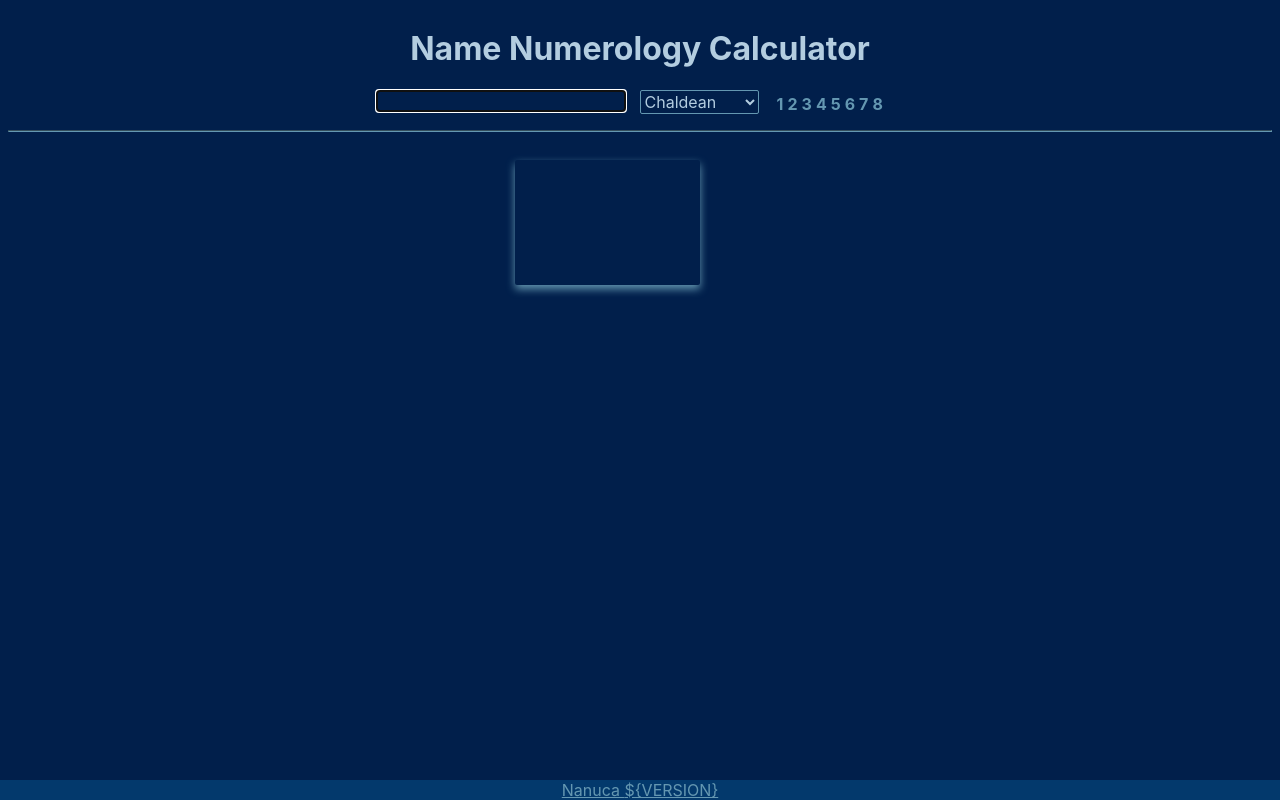
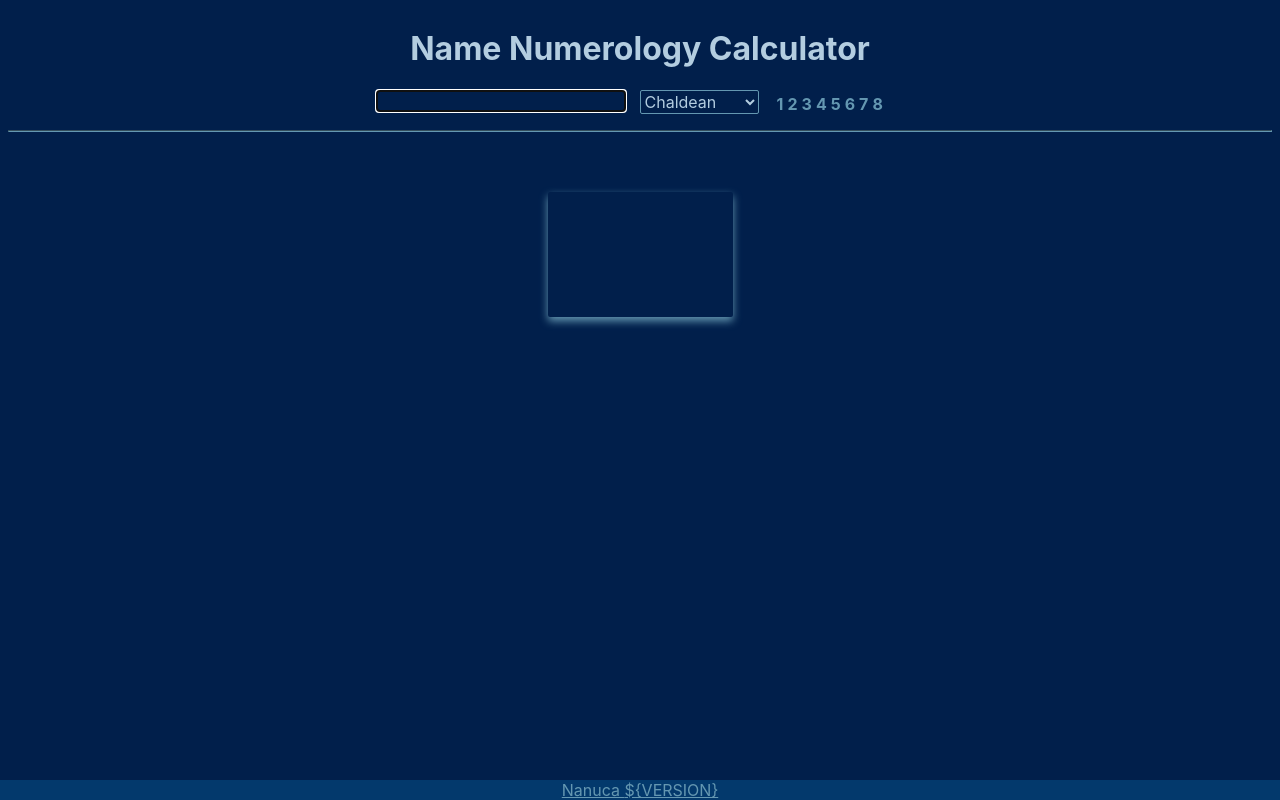
Before and after one commit to jzillmann/namenum, a Svelte app: page / in a window 1280 px wide. Built offline with nearby package versions, Linux system fonts and the light colour scheme.

Commit message:
Move Pin Button on top of result

```diff
--- a/src/App.svelte
+++ b/src/App.svelte
@@ -119,17 +119,14 @@
         {/if}
     </div>
     <hr />
-    <br />
 
-    <div style="display:flex; flex-direction: row; justify-content: center; align-items:flex-start">
+    <button class={name === ""? "hidden" : ""} style="padding: 0 20px 0 20px; margin: 10px 0 20px;" on:click="{() => pinResult()}">Pin</button>
     <div style="display:flex; flex-direction: row; justify-content: center">
     {#each results.filter(r => !r.pinned) as result (result.id)}
         <label class="card" in:receive="{{key: result.id}}" out:send="{{key: result.id}}" animate:flip>
             <Result name={result.name} {charMap} />
         </label>
         {/each}
-        </div>
-        <button class={name === "" ? "hidden" : "" } style="padding: 0 20px 0 20px" on:click="{() => pinResult()}">Pin</button>
     </div>
 
 
```
Lines whose indentation alone changed are shown as unchanged.
